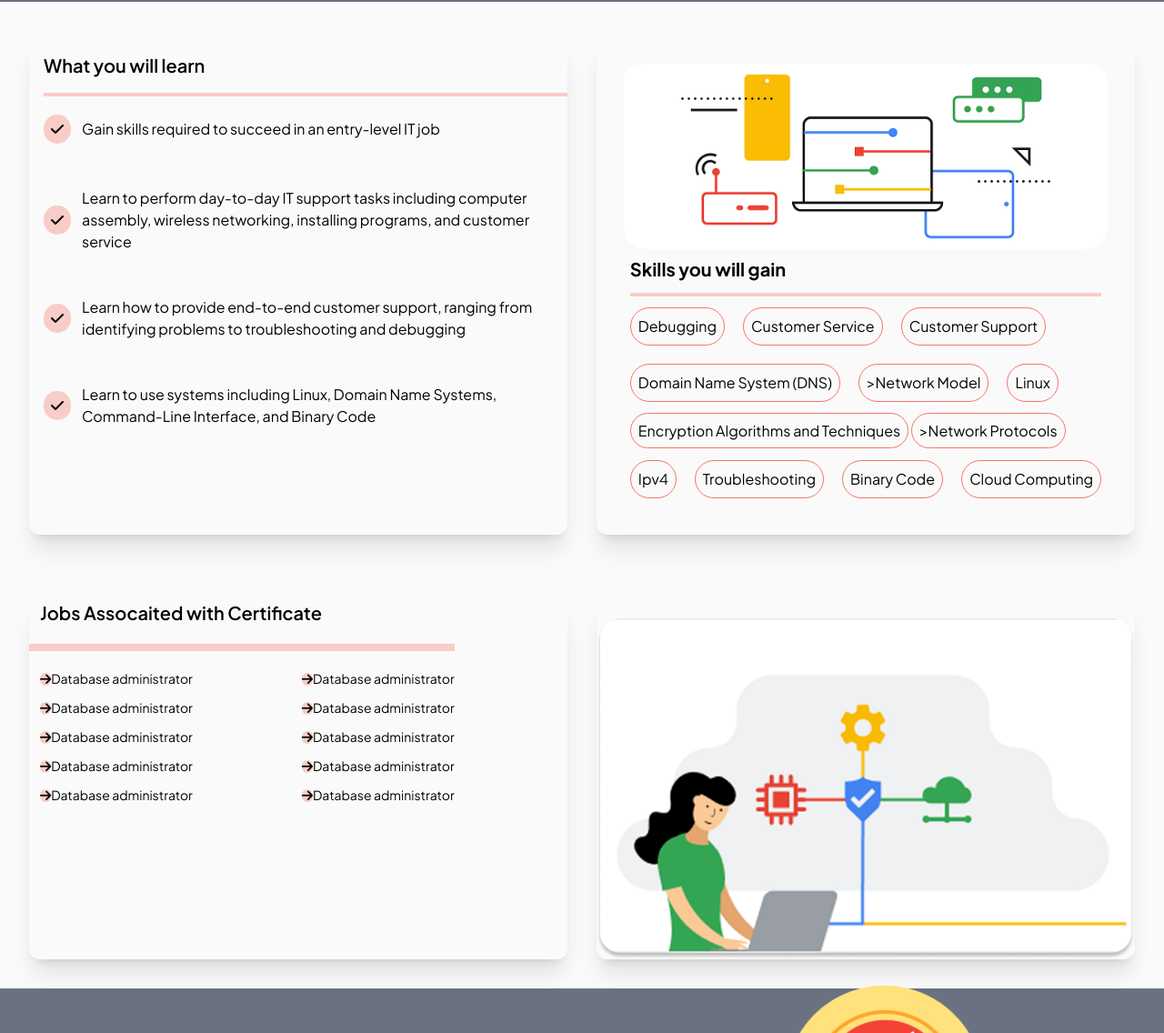
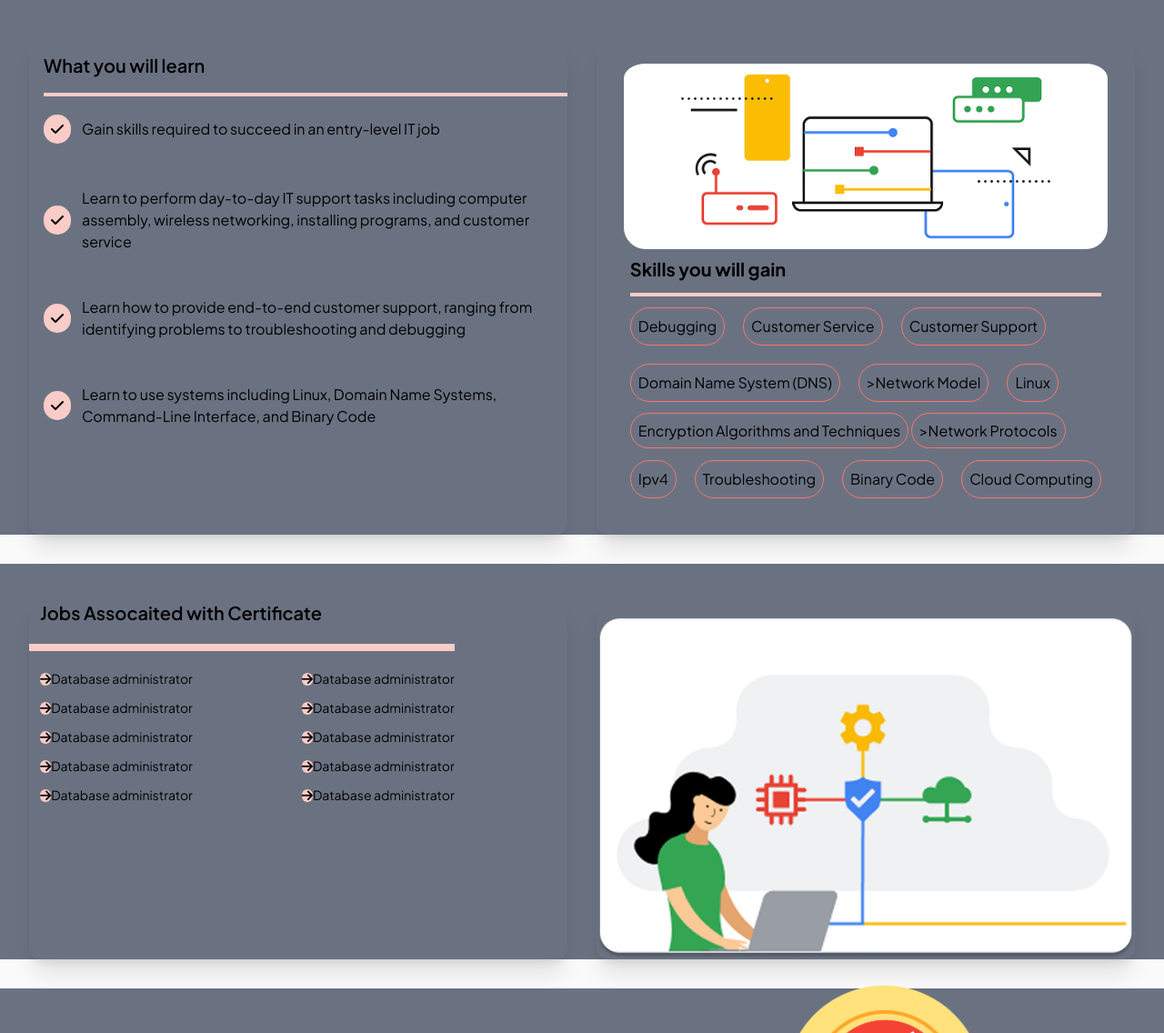
Before and after one commit to bappyy07/upskills-project, a website built with Vite: page index.html in a window 1280 px wide. Shown: the part 965-2101 px from the top of the page at 91% size. Built offline with nearby package versions, Linux system fonts and the light colour scheme; files whose address does not match are found by name.

Commit message:
dark mode reorganaised

```diff
--- a/index.html
+++ b/index.html
@@ -247,7 +247,7 @@
 
   <!--  learn section
       -->
-  <section class="container grid grid-cols-12 mx-auto mb-8 gap-8 md:px-0 px-4 pt-10 bg-[#FAFAFA] ">
+  <section class="container grid grid-cols-12 mx-auto mb-8 gap-8 md:px-0 px-4 pt-10 bg-[#FAFAFA] dark:bg-gray-500">
     <div class="md:col-span-6 col-span-12 md:ml-8 shadow-xl rounded-xl hover:scale-105 transition-all">
       <h3 class="font-semibold text-lg md:text-xl ml-4 py-4 border-b md:border-b-4 border-[#F9CCC7]">What you will learn
       </h3>
@@ -310,7 +310,7 @@
 
   <!--  certificate section -->
 
-  <section class="container grid grid-cols-12 mx-auto mb-8 gap-8 md:px-0 px-4 pt-10 bg-[#fafafa]">
+  <section class="container grid grid-cols-12 mx-auto mb-8 gap-8 md:px-0 px-4 pt-10 bg-[#fafafa] dark:bg-gray-500">
     <div class="md:col-span-6 col-span-12 md:ml-8 shadow-xl rounded-xl hover:scale-105 transition-all gap-6 justify-items-start">
       <h3 class="font-semibold text-lg md:text-xl ml-3">Jobs Assocaited with
         Certificate </h3>
```
